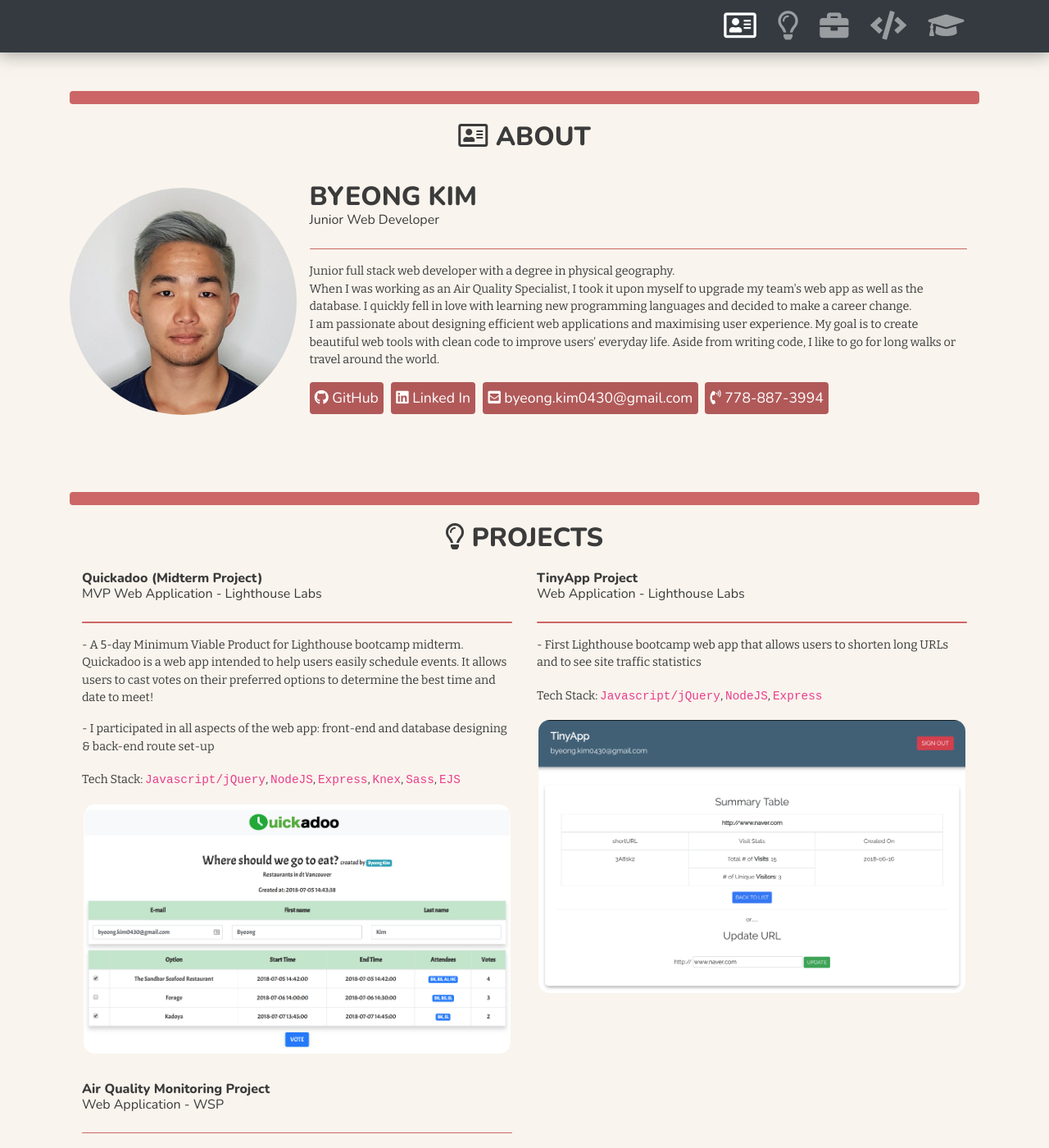
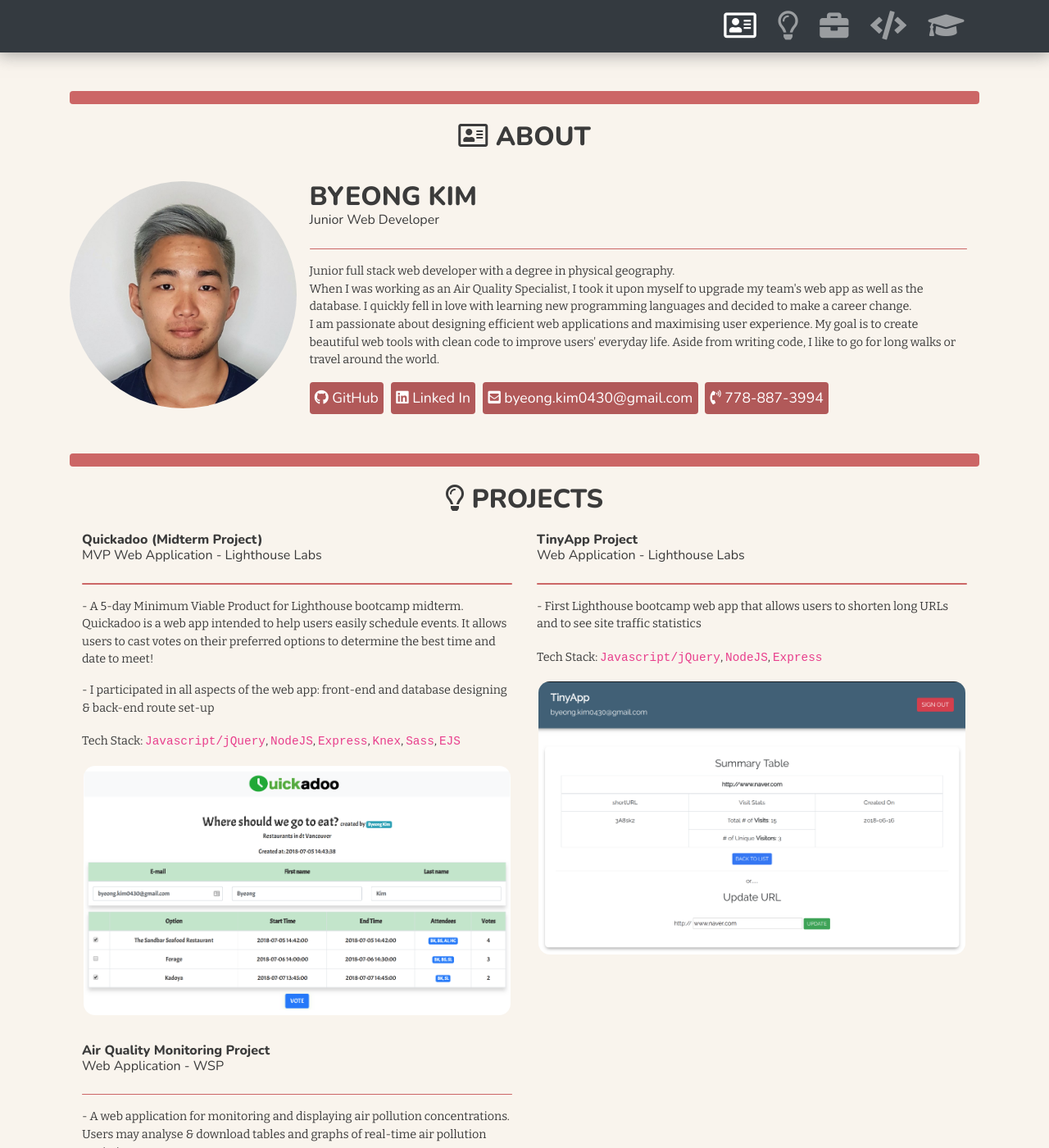
Before and after one commit to byeong0430/byeong0430.github.io, a Jekyll site: the page built from index.html, in a window 1280 px wide and 1400 px high. Shown: the whole window at 82% size. Built offline with Jekyll 4.4.1, drawn with Linux system fonts in a browser that asks for light colours; nearby versions of some CDN libraries.

```diff
--- a/_sass/_about.scss
+++ b/_sass/_about.scss
@@ -1,5 +1,5 @@
 main.site-about {
-  padding: 2em 0;
+  padding-top: 2em;
   article.container {
     header#about-header {
       @extend %header-style;
@@ -18,7 +18,7 @@
       }
       div.profile {
         /* this margin should be noticeable when pic goes on top of bio */
-        margin: 15px 0;
+        margin-top: 15px;
       }
       section.bio {
         h1,
```
